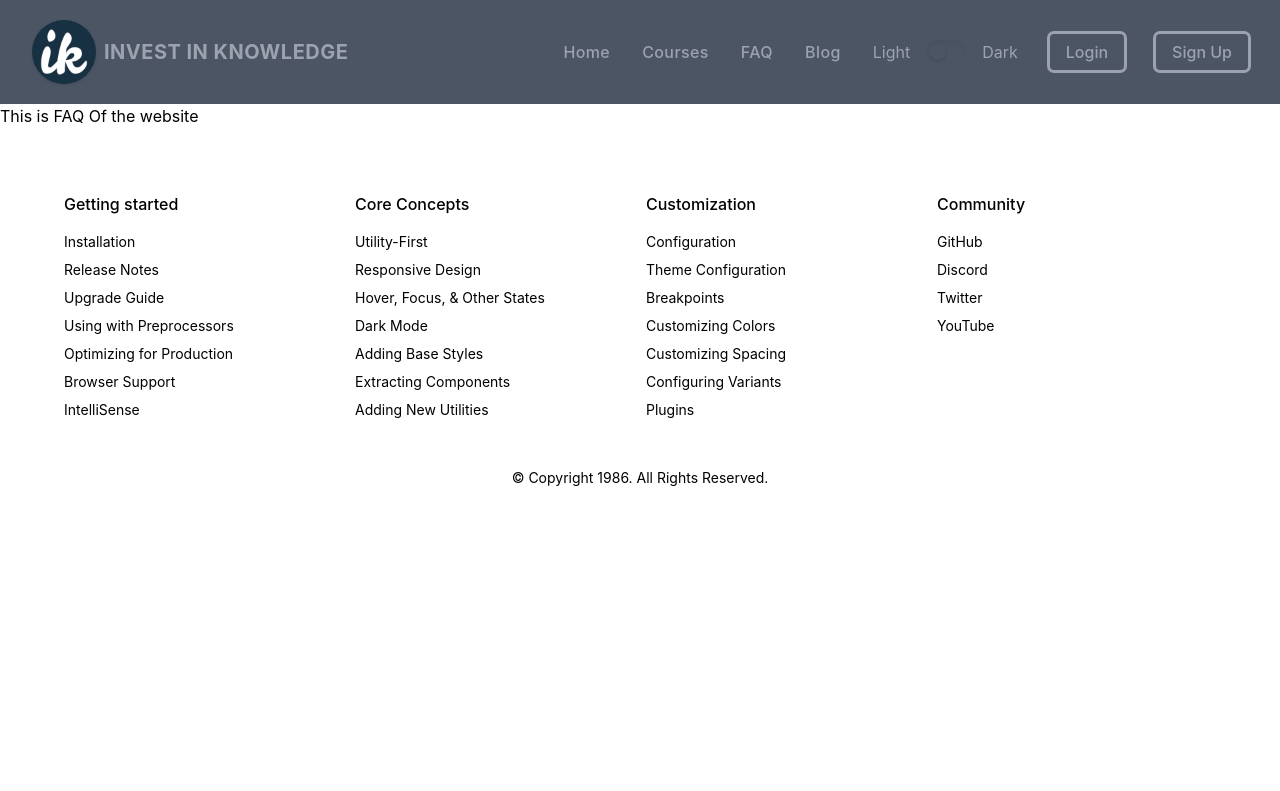
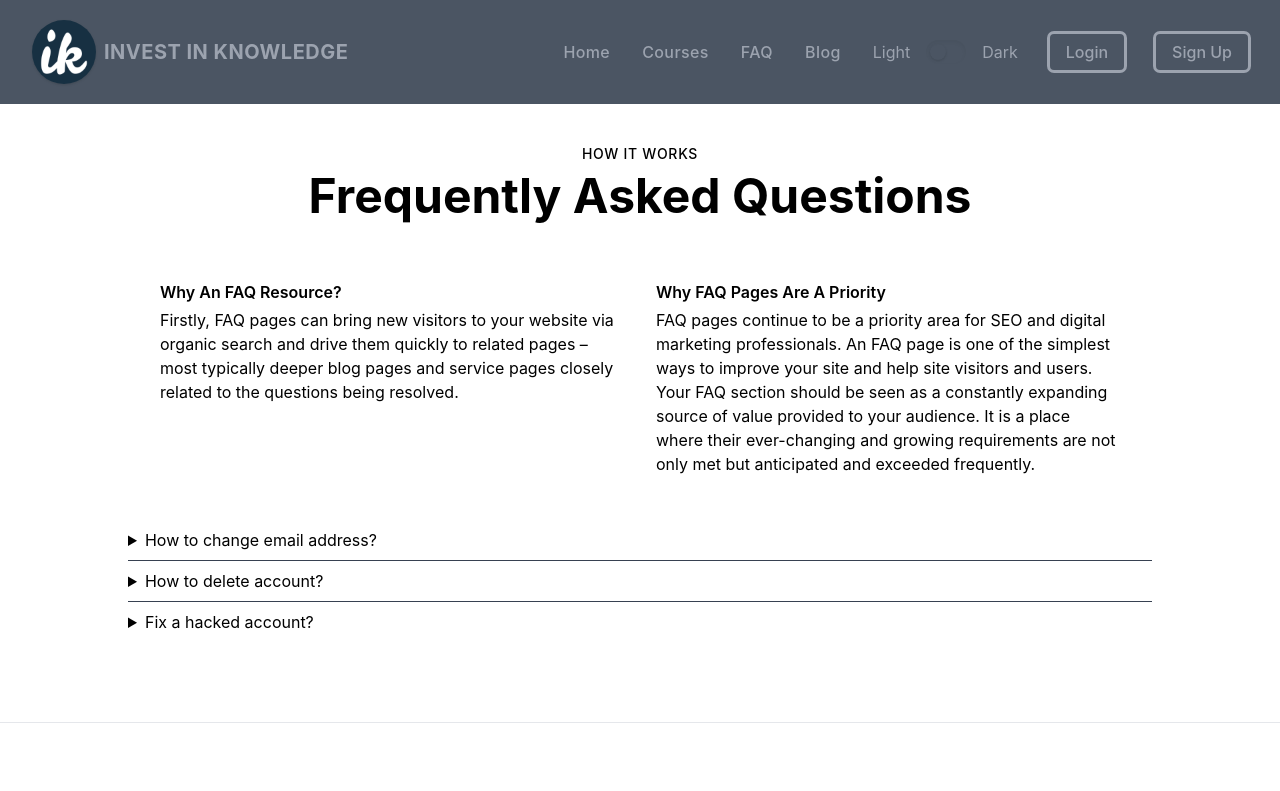
Before and after one commit to yusuf-khan-swd/invest-in-knowledge-client, a React (Create React App) app: page /faq in a window 1280 px wide. Shown: the top 791 px of the page. Built offline with nearby package versions, Linux system fonts and the light colour scheme; no server answers.

Commit message:
added content to faq

```diff
--- a/src/Pages/Others/FAQ/FAQ.js
+++ b/src/Pages/Others/FAQ/FAQ.js
@@ -1,9 +1,64 @@
-import React from 'react';
+import React from "react";
 
 const FAQ = () => {
   return (
     <div>
-      <h2>This is FAQ Of the website</h2>
+      <section className="dark:bg-gray-800 dark:text-gray-100 pb-20">
+        <div className="container flex flex-col justify-center p-4 mx-auto md:p-8">
+          <p className="p-2 text-sm font-medium tracking-wider text-center uppercase">
+            How it works
+          </p>
+          <h2 className="mb-12 text-4xl font-bold leading-none text-center sm:text-5xl">
+            Frequently Asked Questions
+          </h2>
+          <div className="grid gap-10 md:gap-8 sm:p-3 md:grid-cols-2 lg:px-12 xl:px-32">
+            <div>
+              <h3 className="font-semibold">Why An FAQ Resource?</h3>
+              <p className="mt-1 dark:text-gray-400">
+                Firstly, FAQ pages can bring new visitors to your website via
+                organic search and drive them quickly to related pages – most
+                typically deeper blog pages and service pages closely related to
+                the questions being resolved.
+              </p>
+            </div>
+            <div>
+              <h3 className="font-semibold">Why FAQ Pages Are A Priority</h3>
+              <p className="mt-1 dark:text-gray-400">
+                FAQ pages continue to be a priority area for SEO and digital
+                marketing professionals. An FAQ page is one of the simplest ways
+                to improve your site and help site visitors and users. Your FAQ
+                section should be seen as a constantly expanding source of value
+                provided to your audience. It is a place where their ever-changing
+                and growing requirements are not only met but anticipated and
+                exceeded frequently.
+              </p>
+            </div>
+          </div>
+        </div>
+        <div className="flex flex-col divide-y sm:px-8 lg:px-12 xl:px-32 divide-gray-700">
+          <details>
+            <summary className="py-2 outline-none cursor-pointer focus:underline">How to change email address?</summary>
+            <div className="px-4 pb-4">
+              <p>Your email address on Invest In Knowledge is your Google Account email address (also known as your Google username). To change your email address on YouTube, follow the instructions to learn how to change your email address for your Google Account..</p>
+            </div>
+          </details>
+          <details>
+            <summary className="py-2 outline-none cursor-pointer focus:underline">How to delete account?</summary>
+            <div className="px-4 pb-4">
+              <p>You can choose to temporarily hide content on your account or permanently delete your account.
+                Note that hiding or deleting an account will permanently delete your Community posts, comments and replies.?</p>
+            </div>
+          </details>
+          <details>
+            <summary className="py-2 outline-none cursor-pointer focus:underline">Fix a hacked account?</summary>
+            <div className="px-4 pb-4 space-y-2">
+              <p>If you notice any of the following, your Account may have been hacked, hijacked or compromised:
+                Changes that you didn't make: Your profile picture, descriptions, email settings, AdSense association or sent messages are different.</p>
+            </div>
+          </details>
+        </div>
+      </section>
+      <hr />
     </div>
   );
 };
```
